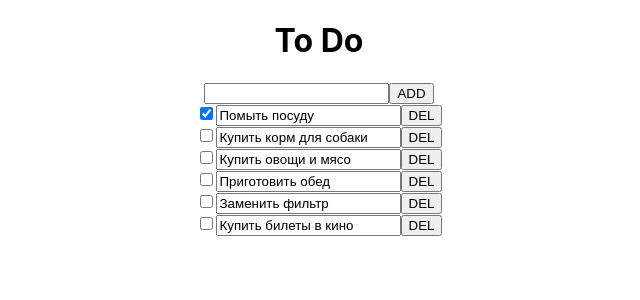
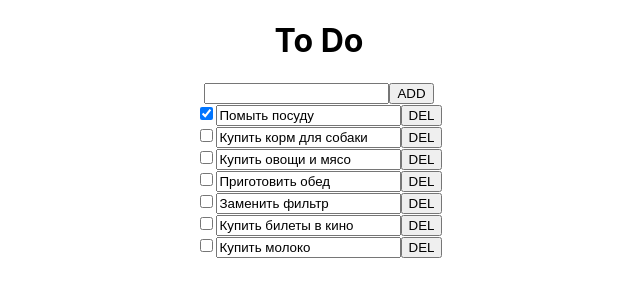
Before and after one commit to MikhailS89/todo_react, a React (Create React App) app: page / in a window 1280 px wide. Shown: the top 300 px of the page, without its empty margins (321-961 px from the left). Built offline with nearby package versions, Linux system fonts and the light colour scheme; data requests are answered from the project's data file.

Commit message:
Реализован метод axios POST

```diff
--- a/src/componets/Todocontainer.js
+++ b/src/componets/Todocontainer.js
@@ -5,13 +5,7 @@ import axios from 'axios'
 
 export default function Todocontainer (){
 
-    const [todos, setTodos] = useState([
-        // {id: 0,value: "Колбасы",status: true},
-        // {id: 1,value: "Сосиски",status: false},
-        // {id: 2,value: "Филе", status: false },
-        // {id: 3,value: "Курица",status: false},
-        // {id: 4, value: "Ветчина",status: false}
-    ])
+    const [todos, setTodos] = useState([])
     const [todoTitle, SetTodoTitle] = useState('')
 
     //axios GET
@@ -29,21 +23,25 @@ export default function Todocontainer (){
         console.log('init')
     }, [])
 
+
+    //axios POST
     const addTodo = event => {
         if (event.key === "Enter" || event.type === "click"){
+            const todo = {
+                id: Date.now(),
+                value: todoTitle,
+                status: false
+            }
             setTodos([
-                ...todos, {
-                    id: Date.now(),
-                    value: todoTitle,
-                    status: false
-                }
+                ...todos, todo
             ])
+            axios.post('http://localhost:3000/db', todo)
             SetTodoTitle('')
         }
         console.log(event)
     }
 
-    //не доделан метод changeTodo
+    //axios PUT
     const changeTodo = (id, value) => {
         setTodos(todos.map(item=> {
             if(item.id === id){
@@ -56,6 +54,7 @@ export default function Todocontainer (){
         console.log("todos", todos);
     }
 
+    //axios DELETE
     const removeTodo = id => {
         setTodos(todos.filter(todo => {
             return todo.id !== id
--- a/src/db.json
+++ b/src/db.json
@@ -29,6 +29,11 @@
       "id": 5,
       "value": "Купить билеты в кино",
       "status": false
+    },
+    {
+      "id": 1630567534540,
+      "value": "Купить молоко",
+      "status": false
     }
   ]
 }
```
Lines whose indentation alone changed are shown as unchanged.
